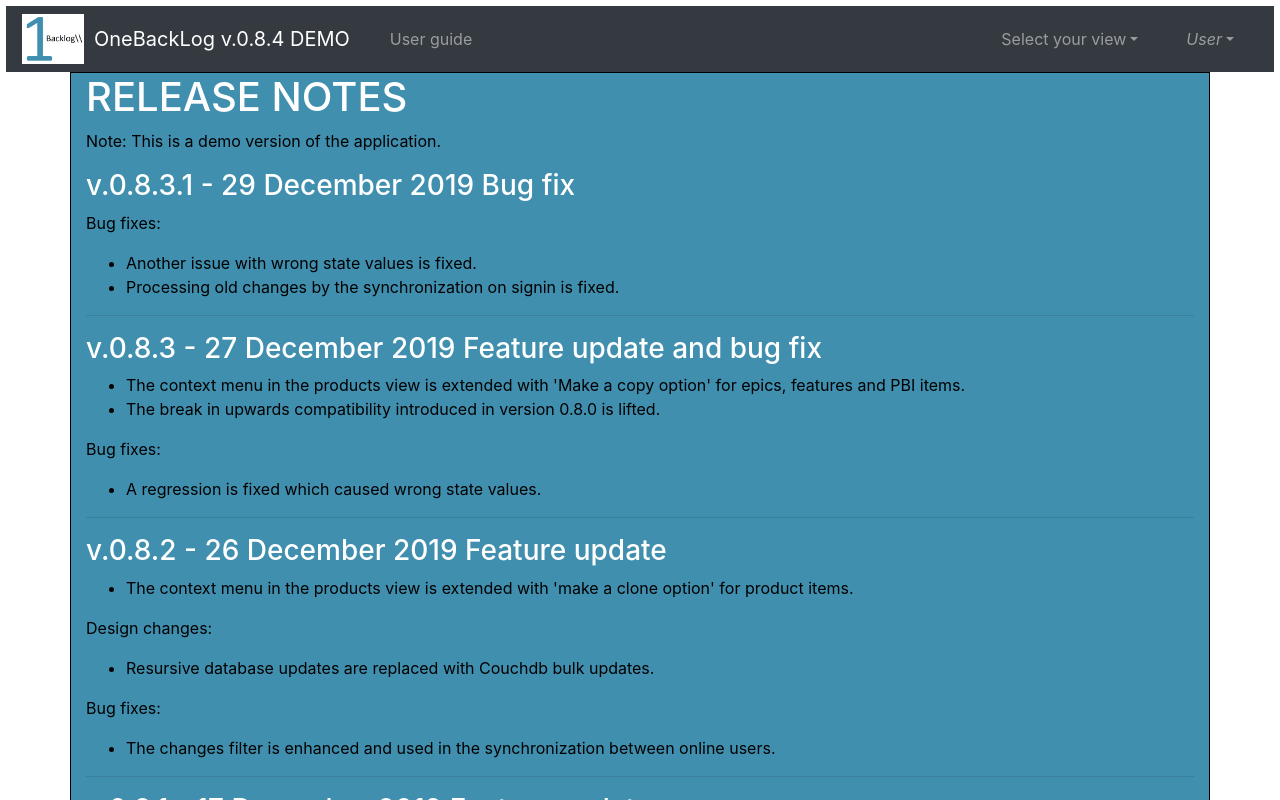
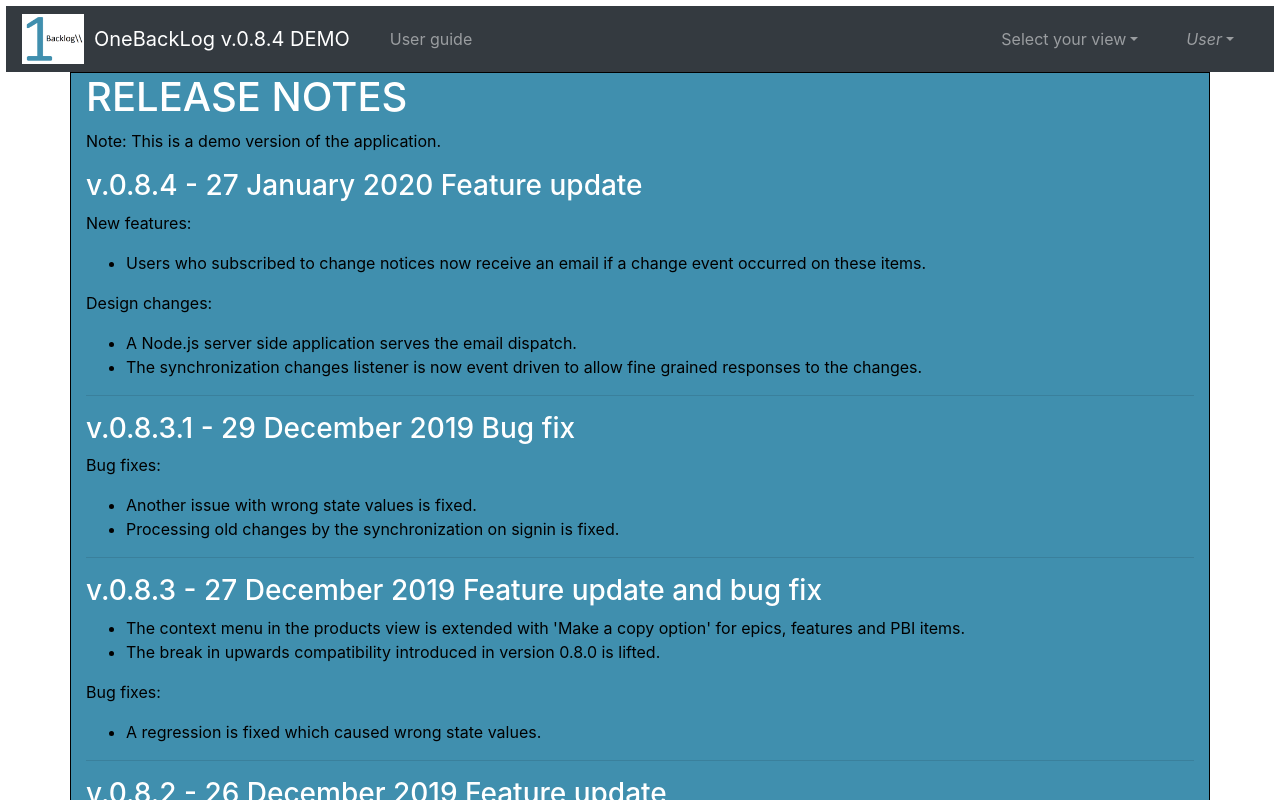
Before and after one commit to ErikVerheul/OneBacklog, a Vue app: page /rel-notes in a window 1280 px wide. Shown: the top 800 px of the page. Built offline with nearby package versions, Linux system fonts and the light colour scheme.

Commit message:
Update for this release

```diff
--- a/src/components/rel-notes/rel-notes.vue
+++ b/src/components/rel-notes/rel-notes.vue
@@ -6,6 +6,17 @@
 			<b-col cols="12" class="left-column">
 				<h1>RELEASE NOTES</h1>
 				<p v-if=this.$store.state.demo>Note: This is a demo version of the application.</p>
+				<h3>v.0.8.4 - 27 January 2020 Feature update</h3>
+				<p>New features:</p>
+				<ul>
+					<li>Users who subscribed to change notices now receive an email if a change event occurred on these items.</li>
+				</ul>
+				<p>Design changes:</p>
+				<ul>
+					<li>A Node.js server side application serves the email dispatch.</li>
+					<li>The synchronization changes listener is now event driven to allow fine grained responses to the changes.</li>
+				</ul>
+				<hr>
 				<h3>v.0.8.3.1 - 29 December 2019 Bug fix</h3>
 				<p>Bug fixes:</p>
 				<ul>
```
